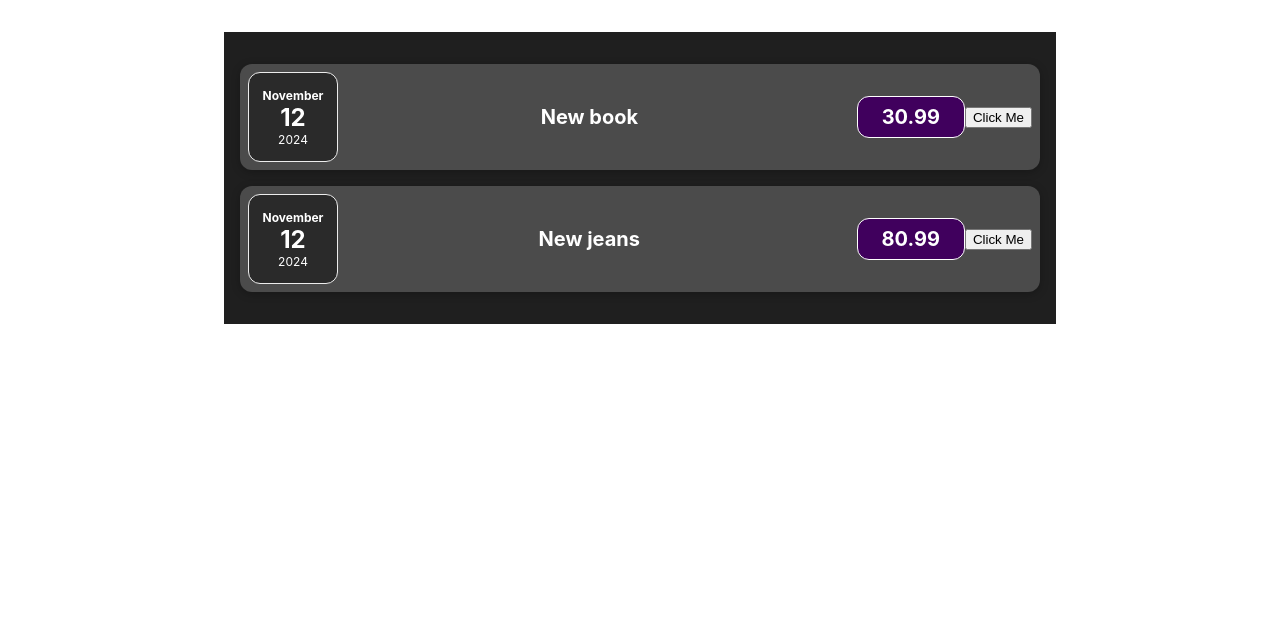
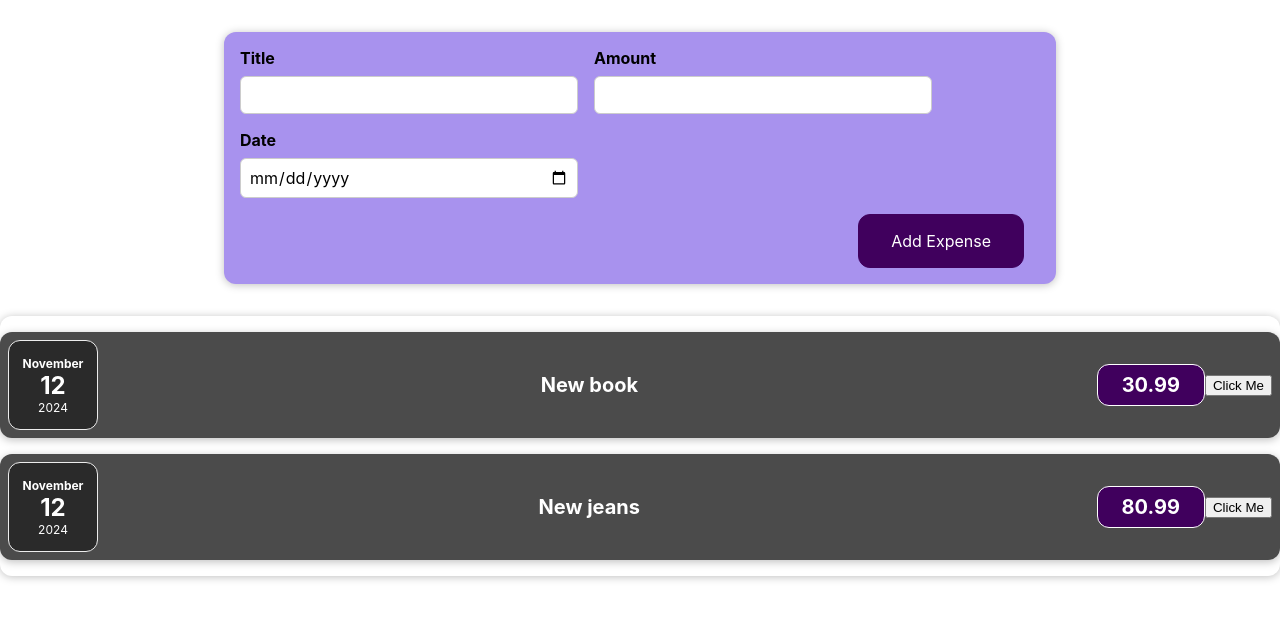
Before and after one commit to CarlRobertMots/expenses, a React app: page / in a window 1280 px wide. Shown: the top 620 px of the page. Built offline with nearby package versions, Linux system fonts and the light colour scheme; the HTML template or start-up script is replaced by a standard one.

Commit message:
yl11 React ja vormitootlus ning struktuuri parandus

```diff
--- a/src/App.jsx
+++ b/src/App.jsx
@@ -1,7 +1,6 @@
-import React from 'react'
-import ExpenseItem from './assets/Expenses/ExpenseItem.jsx'
 import './App.css'
-import './assets/Expenses/Expenses.css'
+import Expenses from './assets/Expenses/Expenses'
+import NewExpense from './assets/NewExpense/NewExpense'
 
 const App = () => {
   const expenses = [
@@ -16,13 +15,16 @@
     price: 80.99
   }
   ]
+
+const addExpenseHandler = (expense) => {
+  console.log('In App.js')
+  console.log(expense)
+}
+
   return (
     <div className="App">
-      <div className="Expenses">
-        {expenses.map((expense, index) => (
-          <ExpenseItem key={index} expenseData={expense} />
-        ))}
-      </div>
+      <NewExpense onAddExpense={addExpenseHandler}></NewExpense>
+      <Expenses expenses={expenses} />
     </div>
   );
 };
--- /dev/null
+++ b/src/assets/Expenses/Expenses.jsx
@@ -0,0 +1,18 @@
+import ExpenseItem from './ExpenseItem.jsx'
+import Card from '../UI/Card.jsx'
+import './Expenses.css'
+
+
+
+
+const Expenses = (props) => {
+
+  return (
+    <Card className='expenses'>
+        <ExpenseItem expenseData={props.expenses[0]}/>
+        <ExpenseItem expenseData={props.expenses[1]}/>
+    </Card>
+  )
+}
+
+export default Expenses
--- /dev/null
+++ b/src/assets/NewExpense/ExpenseForm.css
@@ -0,0 +1,26 @@
+.new-expense__controls {
+    display: flex;
+    flex-wrap: wrap;
+    gap: 1rem;
+    margin-bottom: 1rem;
+    text-align: left;
+}
+
+.new-expense__control label {
+    font-weight: bold;
+    margin-bottom: 0.5rem;
+    display: block;
+}
+
+.new-expense__control input {
+    font: inherit;
+    padding: 0.5rem;
+    border-radius: 6px;
+    border: 1px solid #ccc;
+    width: 20rem;
+    max-width: 100%;
+}
+
+.new-expense__actions {
+    text-align: right;
+}
--- /dev/null
+++ b/src/assets/NewExpense/ExpenseForm.jsx
@@ -0,0 +1,60 @@
+import { useState } from "react";
+import "./ExpenseForm.css";
+
+const ExpenseForm = (props) => {
+    const [enteredTitle, setEnteredTitle] = useState('')
+    const [enteredPrice, setEnteredPrice] = useState('')
+    const [enteredDate, setEnteredDate] = useState('')
+
+    const titleChangeHandler = (event) => {
+        setEnteredTitle(event.target.value)
+    }
+    const priceChangeHandler = (event) => {
+        setEnteredPrice(event.target.value)
+    }
+    const dateChangeHandler = (event) => {
+        setEnteredDate(event.target.value)
+    }
+    const submitHandler = (event) => {
+        event.preventDefault()
+        const expenseData = {
+            title: enteredTitle,
+            price: enteredPrice,
+            date: new Date(enteredDate)
+        }
+        props.onSaveExpenseData(expenseData)
+        setEnteredTitle('')
+        setEnteredPrice('')
+        setEnteredDate('')
+    }
+  return (
+    <form onSubmit={submitHandler}>
+      <div className="new-expense__controls">
+        <div className="new-expense__control">
+          <label>Title</label>
+          <input type="text"
+          onChange={titleChangeHandler}
+          value={enteredTitle}
+          />
+        </div>
+        <div className="new-expense__control">
+          <label>Amount</label>
+          <input type="number" min="0.01" step="0.01"
+          onChange={priceChangeHandler}
+
+          />
+        </div>
+        <div className="new-expense__control">
+          <label>Date</label>
+          <input type="date" min="2023-06-25" max="2025-12-31"
+          onChange={dateChangeHandler}/>
+        </div>
+      </div>
+      <div className="new-expense__actions">
+        <button type="submit">Add Expense</button>
+      </div>
+    </form>
+  );
+};
+
+export default ExpenseForm;
--- /dev/null
+++ b/src/assets/NewExpense/NewExpense.css
@@ -0,0 +1,38 @@
+.new-expense {
+    background-color: #a892ee;
+    padding: 1rem;
+    margin: 2rem auto;
+    width: 50rem;
+    max-width: 95%;
+    border-radius: 12px;
+    text-align: center;
+    box-shadow: 0 1px 8px rgba(0, 0, 0, 0.25);
+}
+
+.new-expense button {
+    font: inherit;
+    cursor: pointer;
+    padding: 1rem 2rem;
+    border: 1px solid #40005d;
+    background-color: #40005d;
+    color: white;
+    border-radius: 12px;
+    margin-right: 1rem;
+}
+
+.new-expense button:hover,
+.new-expense button:active {
+    background-color: #510674;
+    border-color: #510674;
+}
+
+.new-expense button.alternative {
+    color: #220131;
+    border-color: transparent;
+    background-color: transparent;
+}
+
+.new-expense button.alternative:hover,
+.new-expense button.alternative:active {
+    background-color: #ddb3f8;
+}
--- /dev/null
+++ b/src/assets/NewExpense/NewExpense.jsx
@@ -0,0 +1,20 @@
+import ExpenseForm from './ExpenseForm'
+import './NewExpense.css'
+
+const NewExpense = (props) => {
+    const saveExpenseDataHandler = (EnteredExpenseData) =>{
+        const expenseData ={
+            ...EnteredExpenseData,
+            id: Math.random().toString()
+        }
+
+        props.onAddExpense (expenseData)
+    }
+    return (
+        <div className='new-expense'>
+            <ExpenseForm onSaveExpenseData={saveExpenseDataHandler} />
+        </div>
+    )
+}
+
+export default NewExpense
```
